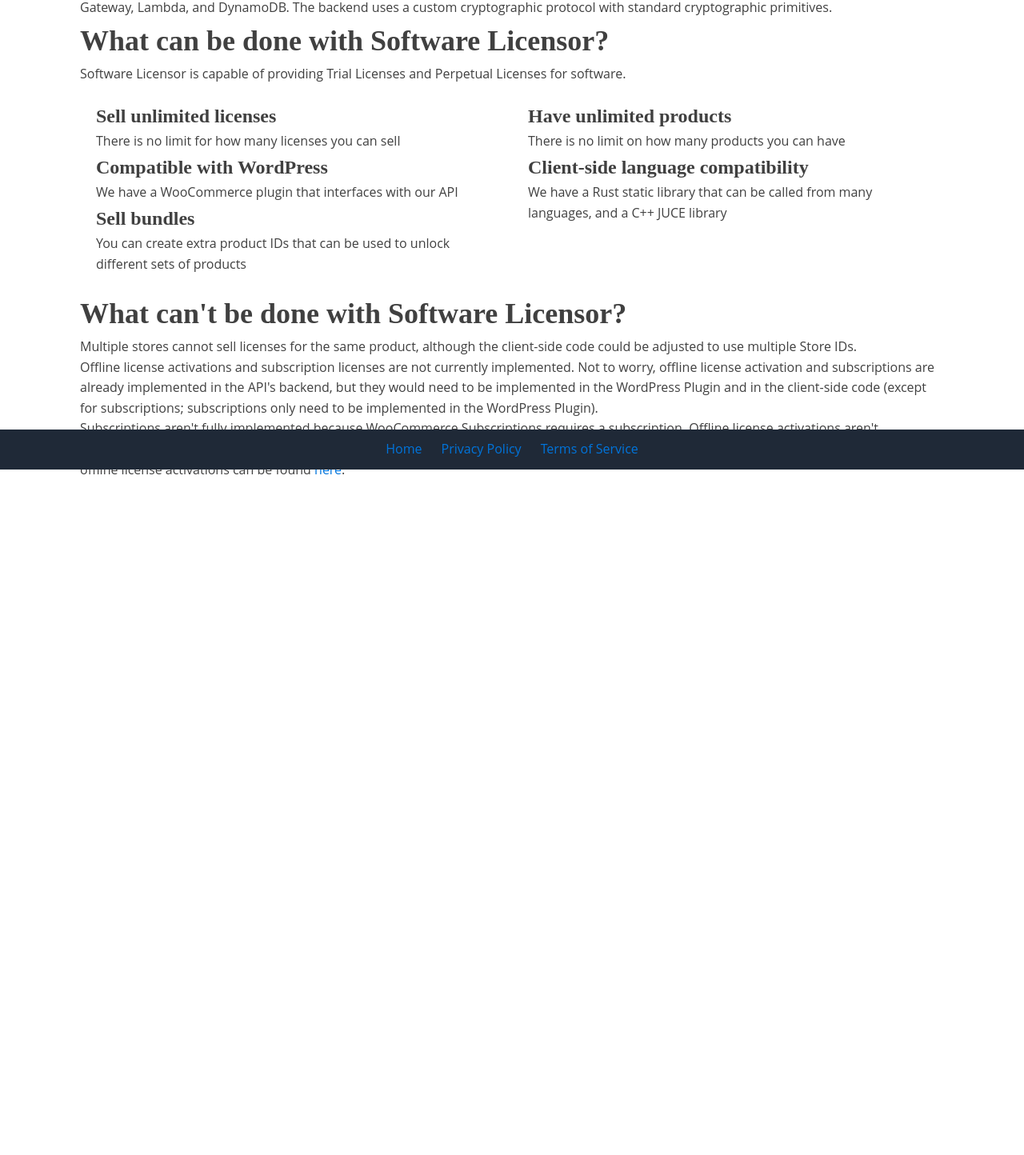
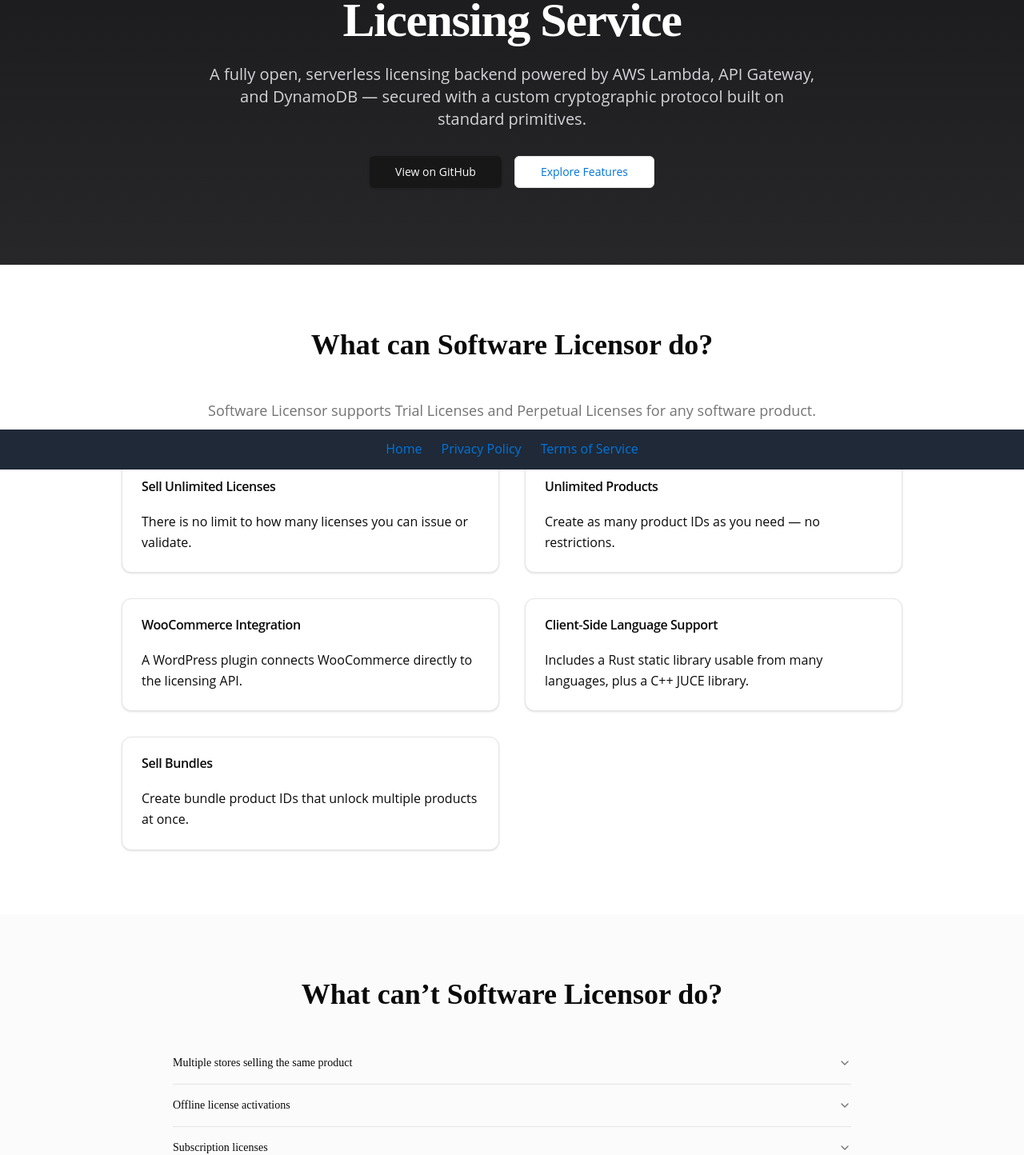
Before and after one commit to nstilt1/software-licensor-frontend-4, a Next.js app: page / in a window 1280 px wide. Shown: the part 213-1657 px from the top of the page at 80% size. Before the commit the page ends 952 px from the top, so only its background shows below. Built offline with nearby package versions, Linux system fonts and the light colour scheme.

Commit message:
update frontend

```diff
--- a/package.json
+++ b/package.json
@@ -9,7 +9,8 @@
     "lint": "next lint"
   },
   "dependencies": {
-    "@radix-ui/react-slot": "^1.1.1",
+    "@radix-ui/react-accordion": "^1.2.12",
+    "@radix-ui/react-slot": "^1.2.4",
     "class-variance-authority": "^0.7.1",
     "clsx": "^2.1.1",
     "lucide-react": "^0.473.0",
--- a/src/app/layout.js
+++ b/src/app/layout.js
@@ -29,7 +29,7 @@ export default function RootLayout({ children }) {
         className={`${geistSans.variable} ${geistMono.variable} antialiased`}
       >
         <Navbar />
-        <div className="mx-auto px-4 pb-16">
+        <div className="mx-auto pb-16">
           {children}
         </div>
         <Footer />
--- a/src/app/page.js
+++ b/src/app/page.js
@@ -1,60 +1,159 @@
+import Navbar from "@/components/Navbar";
 import Footer from "@/components/Footer";
-import Navbar from "@/components/Navbar";
 import Image from "next/image";
+import { Card, CardHeader, CardTitle, CardContent } from "@/components/ui/card";
+import { Accordion, AccordionItem, AccordionTrigger, AccordionContent } from "@/components/ui/accordion";
+import { Button } from "@/components/ui/button";
 
 export default function Home() {
   return (
-    <section id="section-2-11" class=" ct-section">
-            <div class="ct-section-inner-wrap">
-                <h1 id="headline-3-11" class="ct-headline">Looking for an open source licensing service?</h1>
-                <div id="_rich_text-11-11" class="oxy-rich-text">
-                    <p>
-                        We have you covered. All of the source code for Software Licensor is available on <a href="https://github.com/nstilt1" target="_blank" rel="noopener">GitHub</a>
-                        . The service is hosted serverlessly with AWS API Gateway, Lambda, and DynamoDB. The backend uses a custom cryptographic protocol with standard cryptographic primitives.
-                    </p>
-                </div>
-                <div id="div_block-19-11" class="ct-div-block">
-                    <h1 id="headline-20-11" class="ct-headline">What can be done with Software Licensor?</h1>
-                    <div id="text_block-56-11" class="ct-text-block">Software Licensor is capable of providing Trial Licenses and Perpetual Licenses for software.</div>
-                    <div id="new_columns-23-11" class="ct-new-columns">
-                        <div id="div_block-24-11" class="ct-div-block">
-                            <div id="div_block-30-11" class="ct-div-block">
-                                <h3 id="headline-31-11" class="ct-headline">Sell unlimited licenses</h3>
-                                <div id="text_block-33-11" class="ct-text-block">There is no limit for how many licenses you can sell</div>
-                            </div>
-                            <div id="div_block-41-11" class="ct-div-block">
-                                <h3 id="headline-42-11" class="ct-headline">Compatible with WordPress</h3>
-                                <div id="text_block-43-11" class="ct-text-block">We have a WooCommerce plugin that interfaces with our API</div>
-                            </div>
-                            <div id="div_block-57-11" class="ct-div-block">
-                                <h3 id="headline-58-11" class="ct-headline">Sell bundles</h3>
-                                <div id="text_block-59-11" class="ct-text-block">You can create extra product IDs that can be used to unlock different sets of products</div>
-                            </div>
-                        </div>
-                        <div id="div_block-25-11" class="ct-div-block">
-                            <div id="div_block-35-11" class="ct-div-block">
-                                <h3 id="headline-36-11" class="ct-headline">Have unlimited products</h3>
-                                <div id="text_block-37-11" class="ct-text-block">There is no limit on how many products you can have</div>
-                            </div>
-                            <div id="div_block-46-11" class="ct-div-block">
-                                <h3 id="headline-47-11" class="ct-headline">Client-side language compatibility</h3>
-                                <div id="text_block-48-11" class="ct-text-block">We have a Rust static library that can be called from many languages, and a C++ JUCE library</div>
-                            </div>
-                        </div>
-                    </div>
-                </div>
-                <div id="div_block-16-11" class="ct-div-block">
-                    <h1 id="headline-13-11" class="ct-headline">What can&apos;t be done with Software Licensor?</h1>
-                    <div id="_rich_text-18-11" class="oxy-rich-text">
-                        <p>Multiple stores cannot sell licenses for the same product, although the client-side code could be adjusted to use multiple Store IDs.</p>
-                        <p>Offline license activations and subscription licenses are not currently implemented. Not to worry, offline license activation and subscriptions are already implemented in the API&apos;s backend, but they would need to be implemented in the WordPress Plugin and in the client-side code (except for subscriptions; subscriptions only need to be implemented in the WordPress Plugin).</p>
-                        <p>
-                            Subscriptions aren&apos;t fully implemented because WooCommerce Subscriptions requires a subscription. Offline license activations aren&apos;t implemented because they require a new form to show up on your website, and a new component in the C++ code. More information about offline license activations can be found <a href="https://github.com/nstilt1/software-licensor-rust/issues/43">here</a>
-                            .
-                        </p>
-                    </div>
-                </div>
-            </div>
-        </section>
+    <main className="min-h-screen flex flex-col bg-background text-foreground">
+      {/* HERO */}
+      <section className="w-full py-24 bg-gradient-to-b from-zinc-900 to-zinc-800 text-white">
+        <div className="max-w-5xl mx-auto px-6 text-center">
+          <h1 className="text-4xl md:text-6xl font-bold tracking-tight">
+            Free & Open Source Software Licensing Service
+          </h1>
+          <p className="mt-6 text-lg md:text-xl text-zinc-300 max-w-3xl mx-auto">
+            A fully open, serverless licensing backend powered by AWS Lambda, API Gateway, and DynamoDB —
+            secured with a custom cryptographic protocol built on standard primitives.
+          </p>
+
+          <div className="mt-8 flex justify-center gap-4">
+            <Button asChild size="lg">
+              <a href="https://github.com/nstilt1" target="_blank">View on GitHub</a>
+            </Button>
+            <Button variant="outline" size="lg" asChild>
+              <a href="#features">Explore Features</a>
+            </Button>
+          </div>
+        </div>
+      </section>
+
+      {/* WHAT IT DOES */}
+      <section id="features" className="py-20">
+        <div className="max-w-5xl mx-auto px-6">
+          <h2 className="text-3xl md:text-4xl font-semibold text-center mb-12">
+            What can Software Licensor do?
+          </h2>
+
+          <p className="text-center text-lg text-muted-foreground mb-12">
+            Software Licensor supports Trial Licenses and Perpetual Licenses for any software product.
+          </p>
+
+          <div className="grid md:grid-cols-2 gap-8">
+            <Card>
+              <CardHeader>
+                <CardTitle>Sell Unlimited Licenses</CardTitle>
+              </CardHeader>
+              <CardContent>
+                There is no limit to how many licenses you can issue or validate.
+              </CardContent>
+            </Card>
+
+            <Card>
+              <CardHeader>
+                <CardTitle>Unlimited Products</CardTitle>
+              </CardHeader>
+              <CardContent>
+                Create as many product IDs as you need — no restrictions.
+              </CardContent>
+            </Card>
+
+            <Card>
+              <CardHeader>
+                <CardTitle>WooCommerce Integration</CardTitle>
+              </CardHeader>
+              <CardContent>
+                A WordPress plugin connects WooCommerce directly to the licensing API.
+              </CardContent>
+            </Card>
+
+            <Card>
+              <CardHeader>
+                <CardTitle>Client‑Side Language Support</CardTitle>
+              </CardHeader>
+              <CardContent>
+                Includes a Rust static library usable from many languages, plus a C++ JUCE library.
+              </CardContent>
+            </Card>
+
+            <Card>
+              <CardHeader>
+                <CardTitle>Sell Bundles</CardTitle>
+              </CardHeader>
+              <CardContent>
+                Create bundle product IDs that unlock multiple products at once.
+              </CardContent>
+            </Card>
+          </div>
+        </div>
+      </section>
+
+      {/* LIMITATIONS */}
+      <section className="py-20 bg-muted/40">
+        <div className="max-w-4xl mx-auto px-6">
+          <h2 className="text-3xl md:text-4xl font-semibold text-center mb-10">
+            What can’t Software Licensor do?
+          </h2>
+
+          <Accordion type="single" collapsible className="w-full">
+            <AccordionItem value="item-1">
+              <AccordionTrigger>Multiple stores selling the same product</AccordionTrigger>
+              <AccordionContent>
+                Multiple stores cannot sell licenses for the same product unless the client-side code
+                is modified to support multiple Store IDs.
+              </AccordionContent>
+            </AccordionItem>
+
+            <AccordionItem value="item-2">
+              <AccordionTrigger>Offline license activations</AccordionTrigger>
+              <AccordionContent>
+                Offline activations exist in the backend but require UI work in the WordPress plugin
+                and additional client-side components (especially for C++).
+              </AccordionContent>
+            </AccordionItem>
+
+            <AccordionItem value="item-3">
+              <AccordionTrigger>Subscription licenses</AccordionTrigger>
+              <AccordionContent>
+                Subscription support exists in the backend but needs implementation in the WordPress plugin.
+                WooCommerce Subscriptions also requires a paid subscription.
+              </AccordionContent>
+            </AccordionItem>
+
+            <AccordionItem value="item-4">
+              <AccordionTrigger>More info on offline activation</AccordionTrigger>
+              <AccordionContent>
+                Details are available here:{" "}
+                <a
+                  href="https://github.com/nstilt1/software-licensor-rust/issues/43"
+                  className="underline"
+                  target="_blank"
+                >
+                  GitHub Issue #43
+                </a>
+              </AccordionContent>
+            </AccordionItem>
+          </Accordion>
+        </div>
+      </section>
+
+      {/* OPEN SOURCE + ARCHITECTURE */}
+      <section className="py-20">
+        <div className="max-w-5xl mx-auto px-6 text-center">
+          <h2 className="text-3xl md:text-4xl font-semibold mb-6">
+            100% Open Source & Serverless
+          </h2>
+          <p className="text-lg text-muted-foreground max-w-3xl mx-auto">
+            Every part of Software Licensor is open source and available on GitHub.
+            The backend is fully serverless, using AWS Lambda, API Gateway, and DynamoDB for
+            scalability and reliability without operational overhead.
+          </p>
+        </div>
+      </section>
+
+      <Footer />
+    </main>
   );
 }
--- /dev/null
+++ b/src/components/ui/accordion.jsx
@@ -0,0 +1,43 @@
+"use client"
+
+import * as React from "react"
+import * as AccordionPrimitive from "@radix-ui/react-accordion"
+import { ChevronDown } from "lucide-react"
+
+import { cn } from "@/lib/utils"
+
+const Accordion = AccordionPrimitive.Root
+
+const AccordionItem = React.forwardRef(({ className, ...props }, ref) => (
+  <AccordionPrimitive.Item ref={ref} className={cn("border-b", className)} {...props} />
+))
+AccordionItem.displayName = "AccordionItem"
+
+const AccordionTrigger = React.forwardRef(({ className, children, ...props }, ref) => (
+  <AccordionPrimitive.Header className="flex">
+    <AccordionPrimitive.Trigger
+      ref={ref}
+      className={cn(
+        "flex flex-1 items-center justify-between py-4 text-sm font-medium transition-all hover:underline text-left [&[data-state=open]>svg]:rotate-180",
+        className
+      )}
+      {...props}>
+      {children}
+      <ChevronDown
+        className="h-4 w-4 shrink-0 text-muted-foreground transition-transform duration-200" />
+    </AccordionPrimitive.Trigger>
+  </AccordionPrimitive.Header>
+))
+AccordionTrigger.displayName = AccordionPrimitive.Trigger.displayName
+
+const AccordionContent = React.forwardRef(({ className, children, ...props }, ref) => (
+  <AccordionPrimitive.Content
+    ref={ref}
+    className="overflow-hidden text-sm data-[state=closed]:animate-accordion-up data-[state=open]:animate-accordion-down"
+    {...props}>
+    <div className={cn("pb-4 pt-0", className)}>{children}</div>
+  </AccordionPrimitive.Content>
+))
+AccordionContent.displayName = AccordionPrimitive.Content.displayName
+
+export { Accordion, AccordionItem, AccordionTrigger, AccordionContent }
--- a/src/components/ui/button.jsx
+++ b/src/components/ui/button.jsx
@@ -37,10 +37,10 @@ const buttonVariants = cva(
 const Button = React.forwardRef(({ className, variant, size, asChild = false, ...props }, ref) => {
   const Comp = asChild ? Slot : "button"
   return (
-    (<Comp
+    <Comp
       className={cn(buttonVariants({ variant, size, className }))}
       ref={ref}
-      {...props} />)
+      {...props} />
   );
 })
 Button.displayName = "Button"
--- /dev/null
+++ b/src/components/ui/card.jsx
@@ -0,0 +1,50 @@
+import * as React from "react"
+
+import { cn } from "@/lib/utils"
+
+const Card = React.forwardRef(({ className, ...props }, ref) => (
+  <div
+    ref={ref}
+    className={cn("rounded-xl border bg-card text-card-foreground shadow", className)}
+    {...props} />
+))
+Card.displayName = "Card"
+
+const CardHeader = React.forwardRef(({ className, ...props }, ref) => (
+  <div
+    ref={ref}
+    className={cn("flex flex-col space-y-1.5 p-6", className)}
+    {...props} />
+))
+CardHeader.displayName = "CardHeader"
+
+const CardTitle = React.forwardRef(({ className, ...props }, ref) => (
+  <div
+    ref={ref}
+    className={cn("font-semibold leading-none tracking-tight", className)}
+    {...props} />
+))
+CardTitle.displayName = "CardTitle"
+
+const CardDescription = React.forwardRef(({ className, ...props }, ref) => (
+  <div
+    ref={ref}
+    className={cn("text-sm text-muted-foreground", className)}
+    {...props} />
+))
+CardDescription.displayName = "CardDescription"
+
+const CardContent = React.forwardRef(({ className, ...props }, ref) => (
+  <div ref={ref} className={cn("p-6 pt-0", className)} {...props} />
+))
+CardContent.displayName = "CardContent"
+
+const CardFooter = React.forwardRef(({ className, ...props }, ref) => (
+  <div
+    ref={ref}
+    className={cn("flex items-center p-6 pt-0", className)}
+    {...props} />
+))
+CardFooter.displayName = "CardFooter"
+
+export { Card, CardHeader, CardFooter, CardTitle, CardDescription, CardContent }
```
Also changed, not shown: tailwind.config.js (+22 -0 lines), 1 other file (tests, documents, lock files or other folders).
